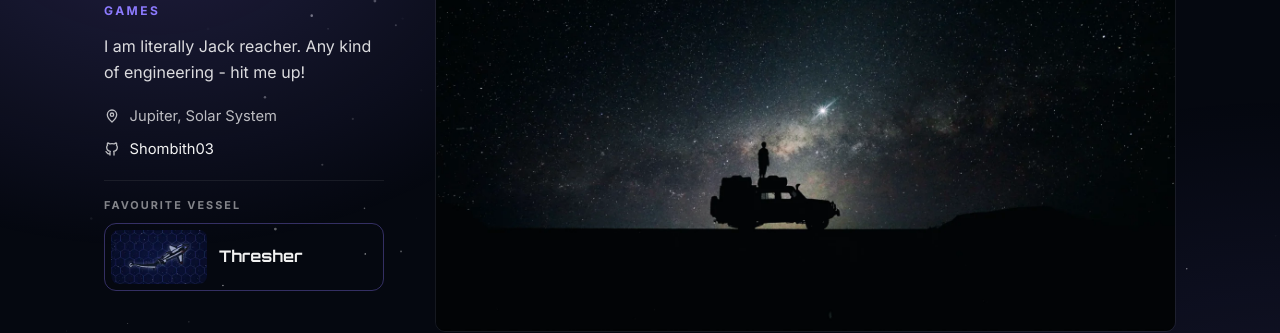
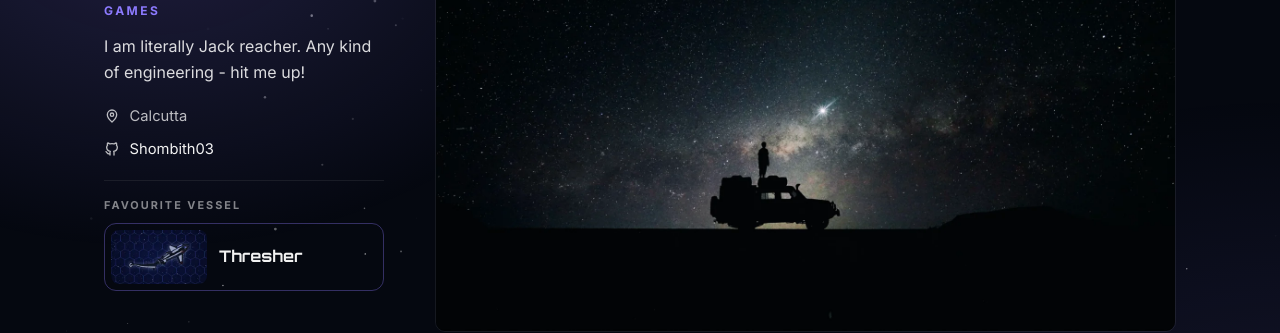
Before and after one commit to froglet-studio/Cosmic-Shore-landing-page, a Jekyll site: the page built from _team/shombith.md, in a window 1280 px wide and 1308 px high. Shown: the part 535-868 px from the top of the window. Built offline with Jekyll 4.4.1, drawn with Linux system fonts in a browser that asks for light colours.

Commit message:
studio(shombith): update profile

```diff
--- a/_team/shombith.md
+++ b/_team/shombith.md
@@ -5,7 +5,7 @@ github: Shombith03
 order: 3
 title: Jack Reacher of Froglet Games
 bio: I am literally Jack reacher. Any kind of engineering - hit me up!
-location: Jupiter, Solar System
+location: Calcutta
 accent: nebula
 photo: /assets/team/shombith/photo-mvlabg5t.webp
 banner: /assets/images/Image%20Sequence_025_0000.jpg
```
